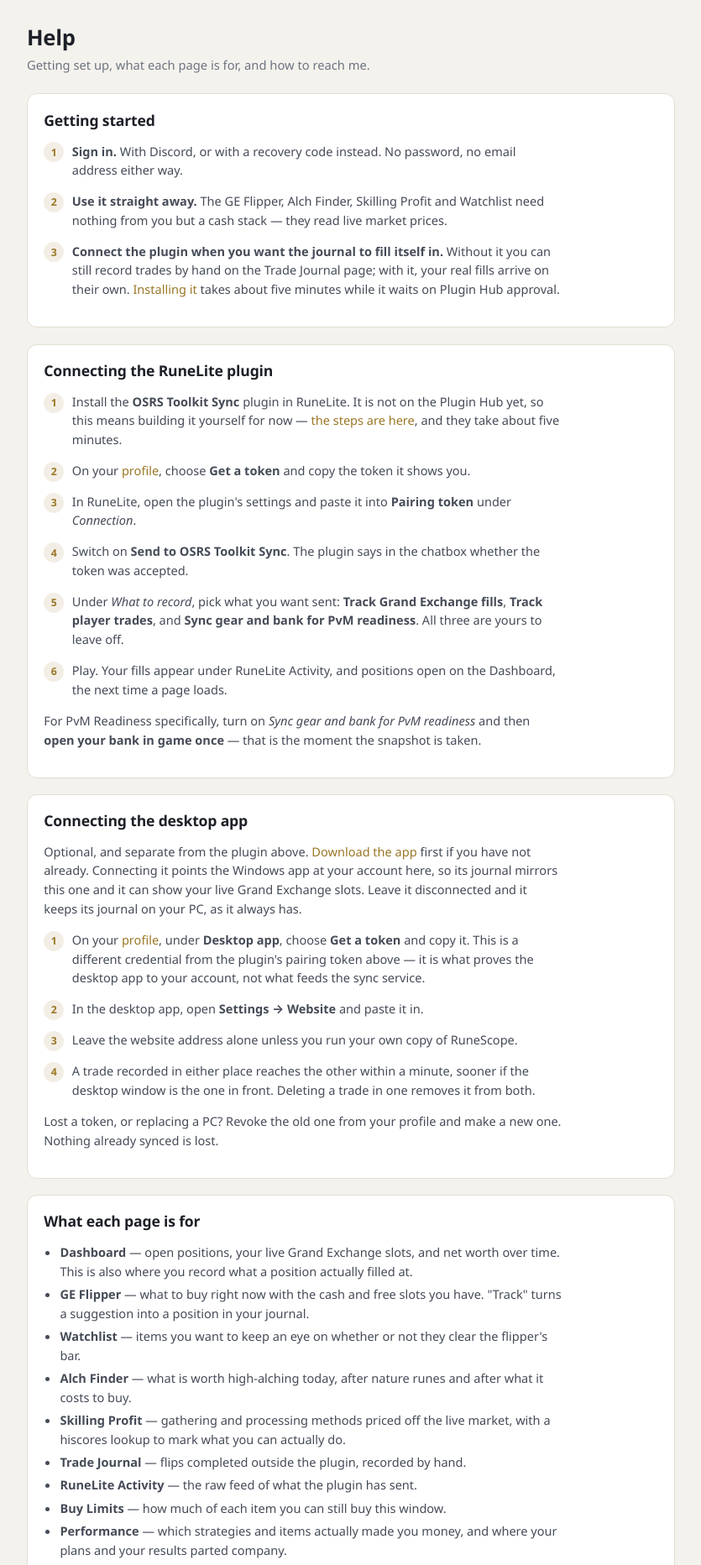
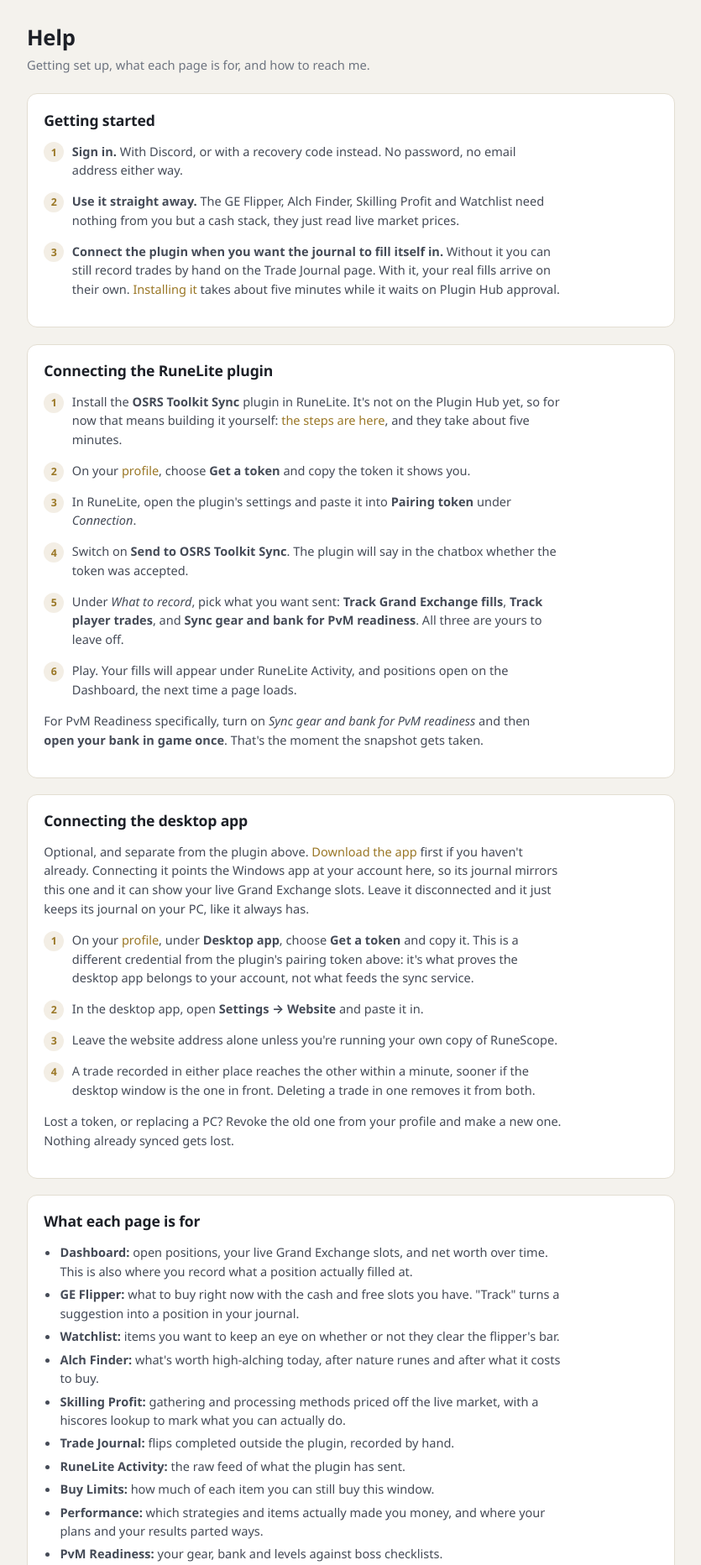
Before and after one commit to Wolklaw/OSRS-Toolkit, a FastAPI app: page /help in a window 1280 px wide. Shown: the part 56-1920 px from the top of the page at 84% size, without its empty margins (222-1057 px from the left). Run offline with FastAPI, Linux system fonts and the light colour scheme.

Commit message:
Humanize the download and help page copy
Same pass as the plugin page: no em dashes, contractions, plainer
connectors instead of dash-heavy sentence fragments.

```diff
--- a/src/toolkit_web/templates/help.html
+++ b/src/toolkit_web/templates/help.html
@@ -12,11 +12,12 @@
       <li><strong>Sign in.</strong> With Discord, or with a recovery code instead. No
         password, no email address either way.</li>
       <li><strong>Use it straight away.</strong> The GE Flipper, Alch Finder, Skilling Profit
-        and Watchlist need nothing from you but a cash stack — they read live market prices.</li>
+        and Watchlist need nothing from you but a cash stack, they just read live market
+        prices.</li>
       <li><strong>Connect the plugin when you want the journal to fill itself in.</strong>
-        Without it you can still record trades by hand on the Trade Journal page; with it,
-        your real fills arrive on their own. <a href="/plugin">Installing it</a> takes about
-        five minutes while it waits on Plugin Hub approval.</li>
+        Without it you can still record trades by hand on the Trade Journal page. With it, your
+        real fills arrive on their own. <a href="/plugin">Installing it</a> takes about five
+        minutes while it waits on Plugin Hub approval.</li>
     </ol>
   </div>
 </div>
@@ -25,24 +26,24 @@
   <div class="prose">
     <h2 style="margin-top:0">Connecting the RuneLite plugin</h2>
     <ol class="steps">
-      <li>Install the <strong>OSRS Toolkit Sync</strong> plugin in RuneLite. It is not on the
-        Plugin Hub yet, so this means building it yourself for now —
+      <li>Install the <strong>OSRS Toolkit Sync</strong> plugin in RuneLite. It's not on the
+        Plugin Hub yet, so for now that means building it yourself:
         <a href="/plugin">the steps are here</a>, and they take about five minutes.</li>
       <li>On your <a href="/profile">profile</a>, choose <strong>Get a token</strong> and copy
         the token it shows you.</li>
       <li>In RuneLite, open the plugin's settings and paste it into <strong>Pairing
         token</strong> under <em>Connection</em>.</li>
-      <li>Switch on <strong>Send to OSRS Toolkit Sync</strong>. The plugin says in the
+      <li>Switch on <strong>Send to OSRS Toolkit Sync</strong>. The plugin will say in the
         chatbox whether the token was accepted.</li>
       <li>Under <em>What to record</em>, pick what you want sent: <strong>Track Grand Exchange
         fills</strong>, <strong>Track player trades</strong>, and <strong>Sync gear and bank
         for PvM readiness</strong>. All three are yours to leave off.</li>
-      <li>Play. Your fills appear under RuneLite Activity, and positions open on the Dashboard,
-        the next time a page loads.</li>
+      <li>Play. Your fills will appear under RuneLite Activity, and positions open on the
+        Dashboard, the next time a page loads.</li>
     </ol>
-    <p>For PvM Readiness specifically, turn on <em>Sync gear and bank for PvM readiness</em> and
-      then <strong>open your bank in game once</strong> — that is the moment the snapshot is
-      taken.</p>
+    <p>For PvM Readiness specifically, turn on <em>Sync gear and bank for PvM readiness</em>
+      and then <strong>open your bank in game once</strong>. That's the moment the snapshot
+      gets taken.</p>
   </div>
 </div>
 
@@ -50,21 +51,21 @@
   <div class="prose">
     <h2 style="margin-top:0">Connecting the desktop app</h2>
     <p>Optional, and separate from the plugin above. <a href="/download">Download the app</a>
-      first if you have not already. Connecting it points the Windows app at your account
-      here, so its journal mirrors this one and it can show your live Grand Exchange slots.
-      Leave it disconnected and it keeps its journal on your PC, as it always has.</p>
+      first if you haven't already. Connecting it points the Windows app at your account here,
+      so its journal mirrors this one and it can show your live Grand Exchange slots. Leave it
+      disconnected and it just keeps its journal on your PC, like it always has.</p>
     <ol class="steps">
       <li>On your <a href="/profile">profile</a>, under <strong>Desktop app</strong>, choose
         <strong>Get a token</strong> and copy it. This is a different credential from the
-        plugin's pairing token above — it is what proves the desktop app to your account, not
-        what feeds the sync service.</li>
+        plugin's pairing token above: it's what proves the desktop app belongs to your
+        account, not what feeds the sync service.</li>
       <li>In the desktop app, open <strong>Settings → Website</strong> and paste it in.</li>
-      <li>Leave the website address alone unless you run your own copy of RuneScope.</li>
+      <li>Leave the website address alone unless you're running your own copy of RuneScope.</li>
       <li>A trade recorded in either place reaches the other within a minute, sooner if the
         desktop window is the one in front. Deleting a trade in one removes it from both.</li>
     </ol>
     <p>Lost a token, or replacing a PC? Revoke the old one from your profile and make a new
-      one. Nothing already synced is lost.</p>
+      one. Nothing already synced gets lost.</p>
   </div>
 </div>
 
@@ -72,23 +73,24 @@
   <div class="prose">
     <h2 style="margin-top:0">What each page is for</h2>
     <ul>
-      <li><strong>Dashboard</strong> — open positions, your live Grand Exchange slots, and net
+      <li><strong>Dashboard:</strong> open positions, your live Grand Exchange slots, and net
         worth over time. This is also where you record what a position actually filled at.</li>
-      <li><strong>GE Flipper</strong> — what to buy right now with the cash and free slots you
+      <li><strong>GE Flipper:</strong> what to buy right now with the cash and free slots you
         have. "Track" turns a suggestion into a position in your journal.</li>
-      <li><strong>Watchlist</strong> — items you want to keep an eye on whether or not they
+      <li><strong>Watchlist:</strong> items you want to keep an eye on whether or not they
         clear the flipper's bar.</li>
-      <li><strong>Alch Finder</strong> — what is worth high-alching today, after nature runes
+      <li><strong>Alch Finder:</strong> what's worth high-alching today, after nature runes
         and after what it costs to buy.</li>
-      <li><strong>Skilling Profit</strong> — gathering and processing methods priced off the
+      <li><strong>Skilling Profit:</strong> gathering and processing methods priced off the
         live market, with a hiscores lookup to mark what you can actually do.</li>
-      <li><strong>Trade Journal</strong> — flips completed outside the plugin, recorded by hand.</li>
-      <li><strong>RuneLite Activity</strong> — the raw feed of what the plugin has sent.</li>
-      <li><strong>Buy Limits</strong> — how much of each item you can still buy this window.</li>
-      <li><strong>Performance</strong> — which strategies and items actually made you money,
-        and where your plans and your results parted company.</li>
-      <li><strong>PvM Readiness</strong> — your gear, bank and levels against boss checklists.</li>
-      <li><strong>Savings Goal</strong> — one target, and an honest estimate of how far off it is.</li>
+      <li><strong>Trade Journal:</strong> flips completed outside the plugin, recorded by hand.</li>
+      <li><strong>RuneLite Activity:</strong> the raw feed of what the plugin has sent.</li>
+      <li><strong>Buy Limits:</strong> how much of each item you can still buy this window.</li>
+      <li><strong>Performance:</strong> which strategies and items actually made you money,
+        and where your plans and your results parted ways.</li>
+      <li><strong>PvM Readiness:</strong> your gear, bank and levels against boss checklists.</li>
+      <li><strong>Savings Goal:</strong> one target, and an honest estimate of how far off it
+        is.</li>
     </ul>
   </div>
 </div>
@@ -99,45 +101,47 @@
 
     <details class="faq">
       <summary>Do I need the plugin?</summary>
-      <p>No. Everything that reads the market — the GE Flipper, Watchlist, Alch Finder and
-        Skilling Profit — works with nothing connected. The plugin saves you typing: it fills
-        in the journal, the live offer slots, the buy-limit counter and PvM Readiness for you.</p>
+      <p>No. Everything that reads the market, the GE Flipper, Watchlist, Alch Finder and
+        Skilling Profit, works with nothing connected. The plugin just saves you typing: it
+        fills in the journal, the live offer slots, the buy-limit counter and PvM Readiness
+        for you.</p>
     </details>
 
     <details class="faq">
       <summary>Why do prices look out of date?</summary>
       <p>Two different clocks. The price pill in the header says when this server last fetched
-        the market — press it to fetch again. "Age" on an item says when that item last actually
+        the market, press it to fetch again. "Age" on an item says when that item last actually
         traded, which for a quiet item can be hours ago no matter how fresh the fetch was.</p>
     </details>
 
     <details class="faq">
       <summary>A suggested flip didn't fill at the suggested price.</summary>
       <p>Prices here are completed transactions, not offers sitting on the book, so the next
-        offer can miss the last one's price. That is what the flipper's confidence figure is
+        offer can miss the last one's price. That's what the flipper's confidence figure is
         for: it weighs volume and how recently the item traded.</p>
     </details>
 
     <details class="faq">
       <summary>How does the GE tax get counted?</summary>
-      <p>Two percent of the sale price, rounded down, capped at 5,000,000 gp — the same rule
-        the game uses. It is taken out of every margin, profit and ROI figure on the site, so
-        what you read is what lands in your coin pouch.</p>
+      <p>Two percent of the sale price, rounded down, capped at 5,000,000 gp, the same rule
+        the game uses. It's taken out of every margin, profit and ROI figure on the site, so
+        what you read is what actually lands in your coin pouch.</p>
     </details>
 
     <details class="faq">
       <summary>I play several accounts. Do they get mixed together?</summary>
       <p>No. Each character the plugin reports is kept separate, and the switcher in the header
-        picks which one you are looking at. Manual trades can be attributed to a character you
-        name yourself on your <a href="/profile">profile</a>. A savings goal is deliberately the
-        exception — it counts everything, because it is a target for you, not for one account.</p>
+        picks which one you're looking at. Manual trades can be attributed to a character you
+        name yourself on your <a href="/profile">profile</a>. A savings goal is deliberately
+        the exception: it counts everything, because it's a target for you, not for one
+        account.</p>
     </details>
 
     <details class="faq">
       <summary>What happens if I lose my recovery code?</summary>
       <p>The account is gone. Only a hash of the code is stored, which is what lets the
-        account work with no email address behind it — and why nothing here can look one up.
-        Sign in with Discord if you would rather not keep track of a code.</p>
+        account work with no email address behind it, and why nothing here can look one up.
+        Sign in with Discord if you'd rather not keep track of a code.</p>
     </details>
 
     <details class="faq">
@@ -150,14 +154,14 @@
 
     <details class="faq">
       <summary>Can I get my data out?</summary>
-      <p>Yes, any time: <a href="/api/export.csv">export your journal as CSV</a>. It is the
-        whole thing — tracked positions and manual trades both — not just whatever table you
+      <p>Yes, any time: <a href="/api/export.csv">export your journal as CSV</a>. It's the
+        whole thing, tracked positions and manual trades both, not just whatever table you
         happen to be looking at.</p>
     </details>
 
     <details class="faq">
       <summary>Can this get me banned?</summary>
-      <p>It does not play the game, send input, or read anything the game has not already
+      <p>It doesn't play the game, send input, or read anything the game hasn't already
         shown you. The plugin runs inside RuneLite, which Jagex permits, and reports events
         after they happen. <a href="/about">More on that</a>.</p>
     </details>
@@ -169,16 +173,16 @@
     <h2 style="margin-top:0">Still stuck?</h2>
     <p>Bug, feature request, or something not working? Any of these reach me:</p>
     <ul>
-      <li><strong>Project page</strong> —
-        <a href="https://github.com/Wolklaw/OSRS-Toolkit" target="_blank" rel="noopener">github.com/Wolklaw/OSRS-Toolkit</a>
-        — open an issue, read the changelog, or browse the source.</li>
-      <li><strong>Email</strong> — <a href="mailto:wolklawgaming@gmail.com">wolklawgaming@gmail.com</a></li>
-      <li><strong>In game</strong> — Lord Wolklaw</li>
+      <li><strong>Project page:</strong>
+        <a href="https://github.com/Wolklaw/OSRS-Toolkit" target="_blank" rel="noopener">github.com/Wolklaw/OSRS-Toolkit</a>.
+        Open an issue, read the changelog, or browse the source.</li>
+      <li><strong>Email:</strong> <a href="mailto:wolklawgaming@gmail.com">wolklawgaming@gmail.com</a></li>
+      <li><strong>In game:</strong> Lord Wolklaw</li>
     </ul>
 
     <h3>Supporting it</h3>
-    <p>Every feature is free and stays that way. If it saves you time, there is a tip jar at
-      <a href="https://paypal.me/wolklaw" target="_blank" rel="noopener">paypal.me/wolklaw</a>.</p>
+    <p>Every feature is free and stays that way. If it's saved you some time, there's a tip
+      jar at <a href="https://paypal.me/wolklaw" target="_blank" rel="noopener">paypal.me/wolklaw</a>.</p>
   </div>
 </div>
 
```
Also changed, not shown: src/toolkit_web/templates/download.html (+22 -21 lines).
